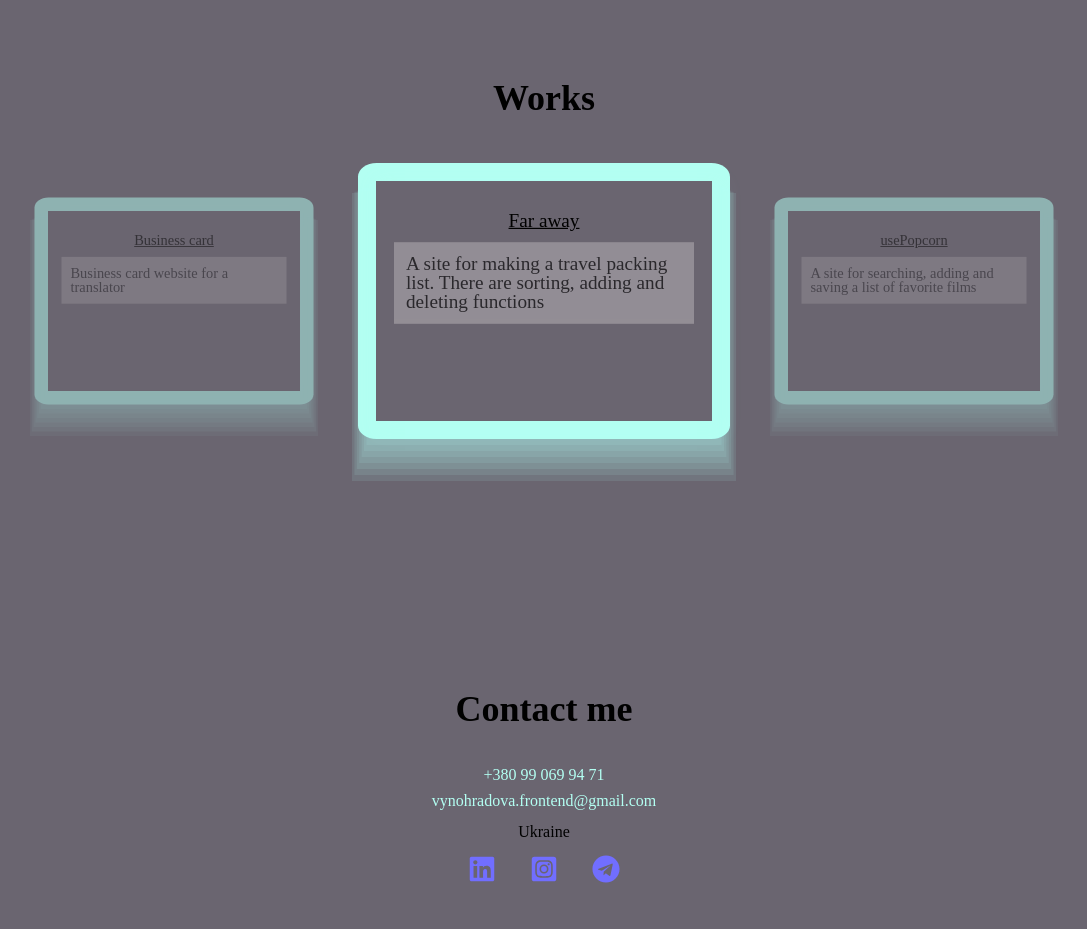
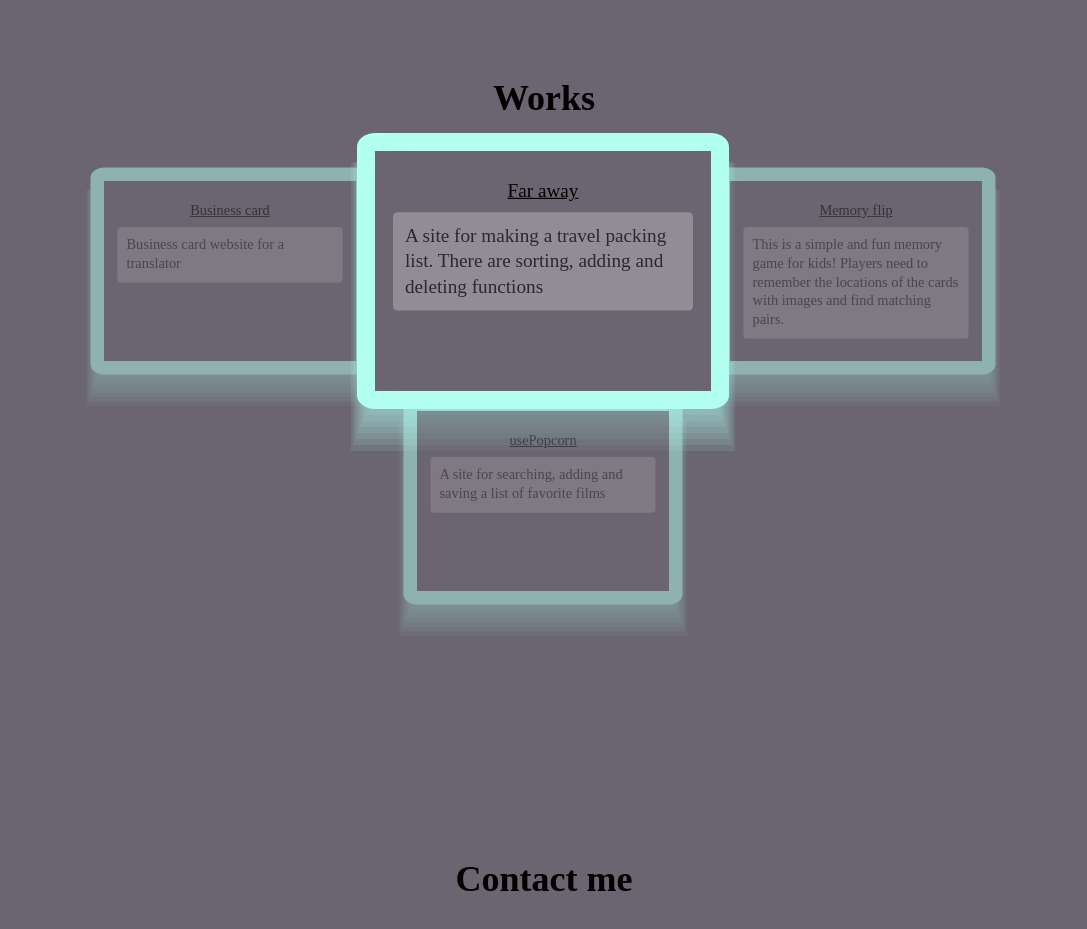
Before and after one commit to vivinohradova2/my-portfolio, a React (Create React App) app: page / in a window 1280 px wide. Shown: the part 1460-2389 px from the top of the page, without its empty margins (96-1183 px from the left). Built offline with nearby package versions, Linux system fonts and the light colour scheme; a web font is replaced by a local one.

Commit message:
added work,fixed link

```diff
--- a/src/components/CardWorks/CardWorks.jsx
+++ b/src/components/CardWorks/CardWorks.jsx
@@ -1,16 +1,19 @@
 import styles from "./CardWorks.module.scss";
 
-const CardWorks = ({ title, text, url }) => {
+const CardWorks = ({ title, text, url, isActive }) => {
   return (
     <>
-      <div
-        className={styles.boxWrap}
-      >
+      <div className={styles.boxWrap}>
         <a
-          className={styles.link}
-          href={url}
-          target="_blank"
+          className={`${styles.link} ${!isActive ? styles.disabled : ""}`}
+          href={isActive ? url : "#"}
+          target={isActive ? "_blank" : "_self"}
           rel="noopener noreferrer"
+          onClick={(e) => {
+            if (!isActive) {
+              e.preventDefault();
+            }
+          }}
         >
           {title}
         </a>
--- a/src/components/CardWorks/CardWorks.module.scss
+++ b/src/components/CardWorks/CardWorks.module.scss
@@ -10,14 +10,13 @@
   width: 250px;
   height: 170px;
   background: $backgroundFirst;
-    box-shadow: 0px 3px 0px 2px $shadow, 0px 6px 0px 4px $shadow,
-      0px 9px 0px 6px $shadow, 0px 12px 0px 8px $shadow, 0px 15px 0px 10px $shadow,
-      0px 18px 0px 12px $shadow, 0px 21px 0px 14px $shadow,
-      0px 24px 0px 16px $shadow, 0px 27px 0px 18px $shadow,
-      0px 30px 0px 20px $shadow, 5px 5px 15px 5px $shadow;
+  box-shadow: 0px 3px 0px 2px $shadow, 0px 6px 0px 4px $shadow,
+    0px 9px 0px 6px $shadow, 0px 12px 0px 8px $shadow, 0px 15px 0px 10px $shadow,
+    0px 18px 0px 12px $shadow, 0px 21px 0px 14px $shadow,
+    0px 24px 0px 16px $shadow, 0px 27px 0px 18px $shadow,
+    0px 30px 0px 20px $shadow, 5px 5px 15px 5px $shadow;
 
   .link {
-    // text-decoration: none;
     color: black;
     text-align: center;
     transition: all 0.4s;
@@ -28,9 +27,15 @@
     }
   }
 
+  .link.disabled {
+    pointer-events: none;
+  }
+
   .text {
     padding: 10px;
     background: rgba($color: #f0ebeb, $alpha: 0.5);
+    line-height: 1.3;
+    border-radius: 4px;
     opacity: 0.6;
   }
 }
--- a/src/components/Works/Works.jsx
+++ b/src/components/Works/Works.jsx
@@ -20,6 +20,11 @@ const Works = () => {
       url: "https://vivinohradova.github.io/travel-list/",
       title: "Far away",
       text: "A site for making a travel packing list. There are sorting, adding and deleting functions",
+    },
+    {
+      url: "https://vivinohradova.github.io/memory-flip-kid/",
+      title: "Memory flip",
+      text: "This is a simple and fun memory game for kids! Players need to remember the locations of the cards with images and find matching pairs.",
     },
     {
       url: "https://github.com/vivinohradova/use_popcorn/tree/main/src/components",
@@ -48,6 +53,7 @@ const Works = () => {
                       title={card.title}
                       text={card.text}
                       url={card.url}
+                      isActive={index === currentIndex}
                     />
                   </div>
                 ))}
--- a/src/components/Works/Works.module.scss
+++ b/src/components/Works/Works.module.scss
@@ -28,18 +28,19 @@
           transition: transform 0.5s ease;
           .card {
             background-color: $backgroundSecond;
-            flex: 0 0 25%; /* Размер карточки по умолчанию */
+            flex: 0 0 25%;
             transition: transform 0.5s ease, opacity 0.5s ease;
             cursor: pointer;
-            opacity: 0.5; /* Уменьшенная видимость неактивных карточек */
-            transform: scale(0.9); /* Уменьшение размера неактивных карточек */
-            margin: 30px;
+            opacity: 0.5;
+            transform: scale(0.9);
             border-radius: 5%;
+            margin-right: 3px;
           }
 
           .card.active {
-            transform: scale(1.2); /* Увеличение центральной карточки */
-            opacity: 1; /* Полная видимость центральной карточки */
+            transform: scale(1.2);
+            opacity: 1;
+            pointer-events: auto;
           }
         }
       }
@@ -53,7 +54,6 @@
     padding: $mobile;
     .container {
       width: 100%;
-      height: 90vh;
 
       .wrapCard {
         .carousel {
@@ -78,7 +78,6 @@
     padding: $tablet;
     .container {
       width: 100%;
-      height: 115vh;
       padding-top: 85px;
 
       .wrapCard {
```
